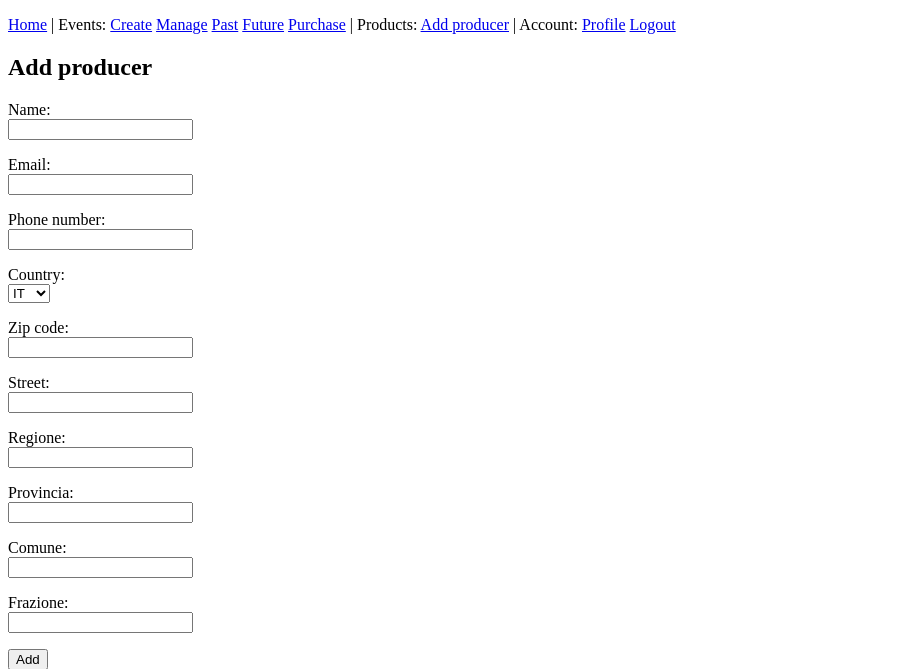
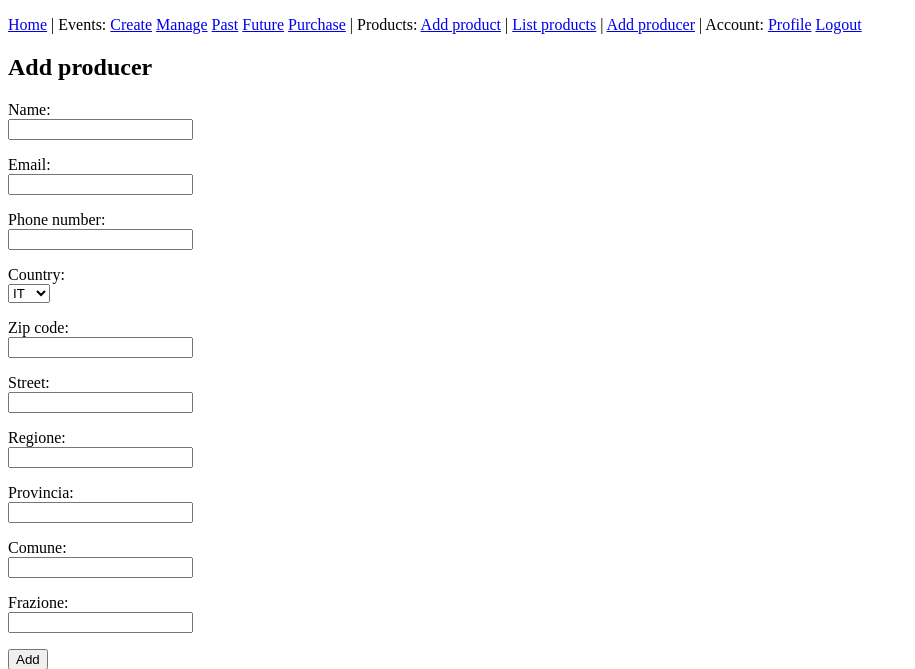
Before and after one commit to Multidialogo/teambuilding-app, a Django app: page /products/add_producer/IT in a window 1280 px wide. Shown: the top 669 px of the page, without its empty margins (0-915 px from the left). Run offline with Django 3.2, Linux system fonts and the light colour scheme; the visitor is signed in with stand-in values (Sample User, id 1); data comes from the database, SQL or seed files in the repository; parts of the project's set-up code (start-up, migrations or seed data) failed here and were passed over.

Commit message:
FEAT/TEAM/001-gestione CRUD modello Product

```diff
--- a/products/forms.py
+++ b/products/forms.py
@@ -1,7 +1,14 @@
 from django import forms
 
 from country_adm_levels.models import Country, CountryAdminLevelMapping
-from products.models import Producer
+from products.models import Producer, Product
+
+
+class AddProductForm(forms.ModelForm):
+
+    class Meta:
+        model = Product
+        fields = ('title', 'description', 'producer')
 
 
 class AddProducerForm(forms.ModelForm):
--- a/products/urls.py
+++ b/products/urls.py
@@ -2,8 +2,11 @@ from django.urls import path
 
 from products import views
 
-
 urlpatterns = [
+    path('add_product/', views.add_product, name='add_product'),
+    path('list_products/', views.list_products, name='list_products'),
+    path('update_product/<int:product_id>', views.update_product, name='update_product'),
+    path('delete_product/<int:product_id>', views.delete_product, name='delete_product'),
     path('add_producer/', views.redirect_add_producer_it, name='add_producer'),
     path('add_producer/<str:country>', views.add_producer, name='add_producer'),
 ]
--- a/products/views.py
+++ b/products/views.py
@@ -1,7 +1,53 @@
 from django.contrib.auth.decorators import login_required
-from django.shortcuts import redirect, render
+from django.shortcuts import redirect, render, get_object_or_404
 
-from products.forms import AddProducerForm
+from products.forms import AddProducerForm, AddProductForm
+from products.models import Product
+
+
+@login_required
+def add_product(request):
+    if request.method == 'POST':
+        form = AddProductForm(request.POST)
+
+        if form.is_valid():
+            form.save()
+            return redirect('list_products')
+    else:
+        form = AddProductForm()
+
+    return render(request, 'add_product.html', {'form': form})
+
+
+@login_required
+def list_products(request):
+    product_list = Product.objects.all()
+    return render(request, 'list_products.html', {'product_list': product_list})
+
+
+@login_required
+def update_product(request, product_id):
+    product = get_object_or_404(Product, id=product_id)
+    if request.method == 'POST':
+        form = AddProductForm(request.POST, instance=product)
+
+        if form.is_valid():
+            form.save()
+            return redirect('list_products')
+    else:
+        form = AddProductForm(instance=product)
+
+    return render(request, 'update_product.html', {'form': form})
+
+
+@login_required
+def delete_product(request, product_id):
+    product = get_object_or_404(Product, id=product_id)
+    if request.method == 'POST':
+        product.delete()
+        return redirect('list_products')
+
+    return render(request, 'delete_product.html', {'product': product})
 
 
 @login_required
@@ -17,6 +63,7 @@ def add_producer(request, country):
 
     return render(request, 'add_producer.html', {'form': form})
 
+
 @login_required
 def redirect_add_producer_it(request):
     return redirect('add_producer', country='IT')
--- a/web/templates/base.html
+++ b/web/templates/base.html
@@ -18,6 +18,8 @@
             <a href="{% url 'future_events' %}">Future</a>
             <a href="{% url 'past_events' %}">Purchase</a> |
             Products:
+            <a href="{% url 'add_product' %}">Add product</a> |
+            <a href="{% url 'list_products' %}">List products</a> |
             <a href="{% url 'add_producer' %}">Add producer</a> |
             Account:
             <a href="/accounts/profile/">Profile</a>
```
Also changed, not shown: products/templates/add_product.html (added, +24 -0 lines), products/templates/delete_product.html (added, +29 -0 lines), products/templates/list_products.html (added, +26 -0 lines), products/templates/update_product.html (added, +24 -0 lines).
